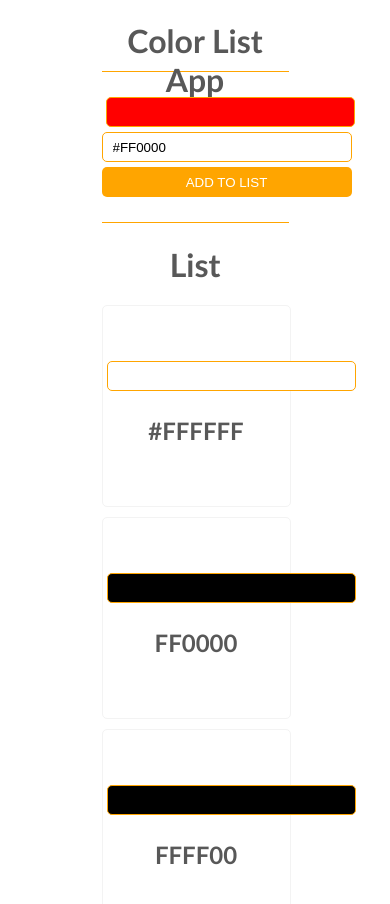
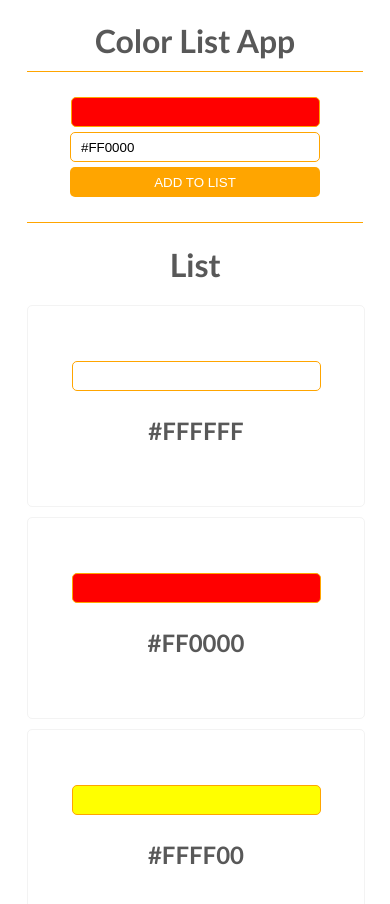
Before and after one commit to Oskar-Michal-Rykowski/color-list-app, a React (Create React App) app: page / in a window 390 px wide. Shown: the top 904 px of the page. Built offline with nearby package versions, Linux system fonts and the light colour scheme.

Commit message:
Add media queries

```diff
--- a/src/App.js
+++ b/src/App.js
@@ -5,7 +5,7 @@ import List from './components/layout/List/List';
 import MainLayout from './components/layout/MainLayout/MainLayout';
 
 function App() {
-  const basicList = ['#FFFFFF', 'FF0000', 'FFFF00'];
+  const basicList = ['#FFFFFF', '#FF0000', '#FFFF00'];
 
   const [list, updateList] = React.useState([...basicList]);
   console.log('list', list);
--- a/src/components/layout/MainLayout/MainLayout.module.scss
+++ b/src/components/layout/MainLayout/MainLayout.module.scss
@@ -3,4 +3,11 @@
 .root {
   width: 50%;
   margin: auto;
+  margin-bottom: 100px;
 }
+
+@media (max-width: 1200px) {
+  .root {
+    width: 90%;
+  }
+}
```
